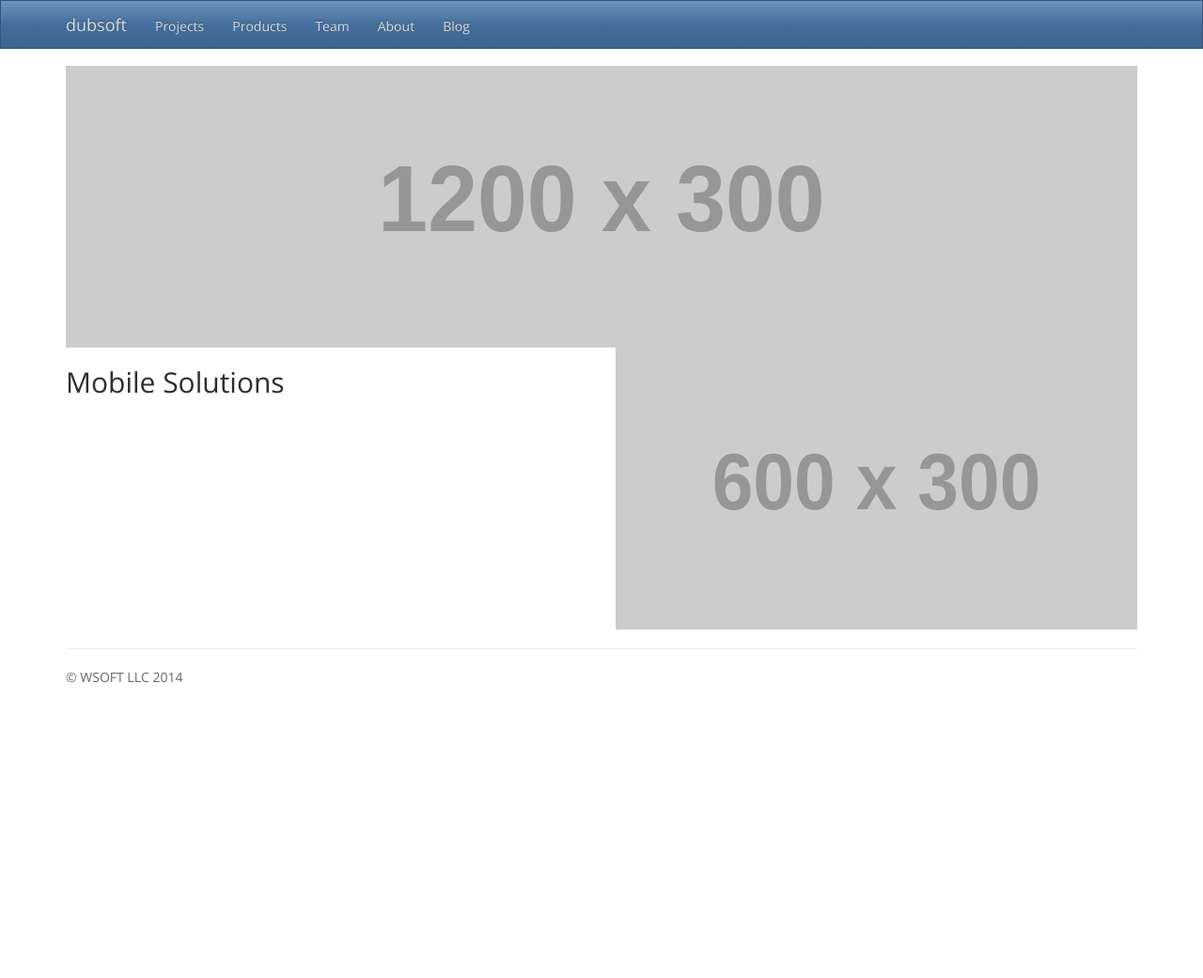
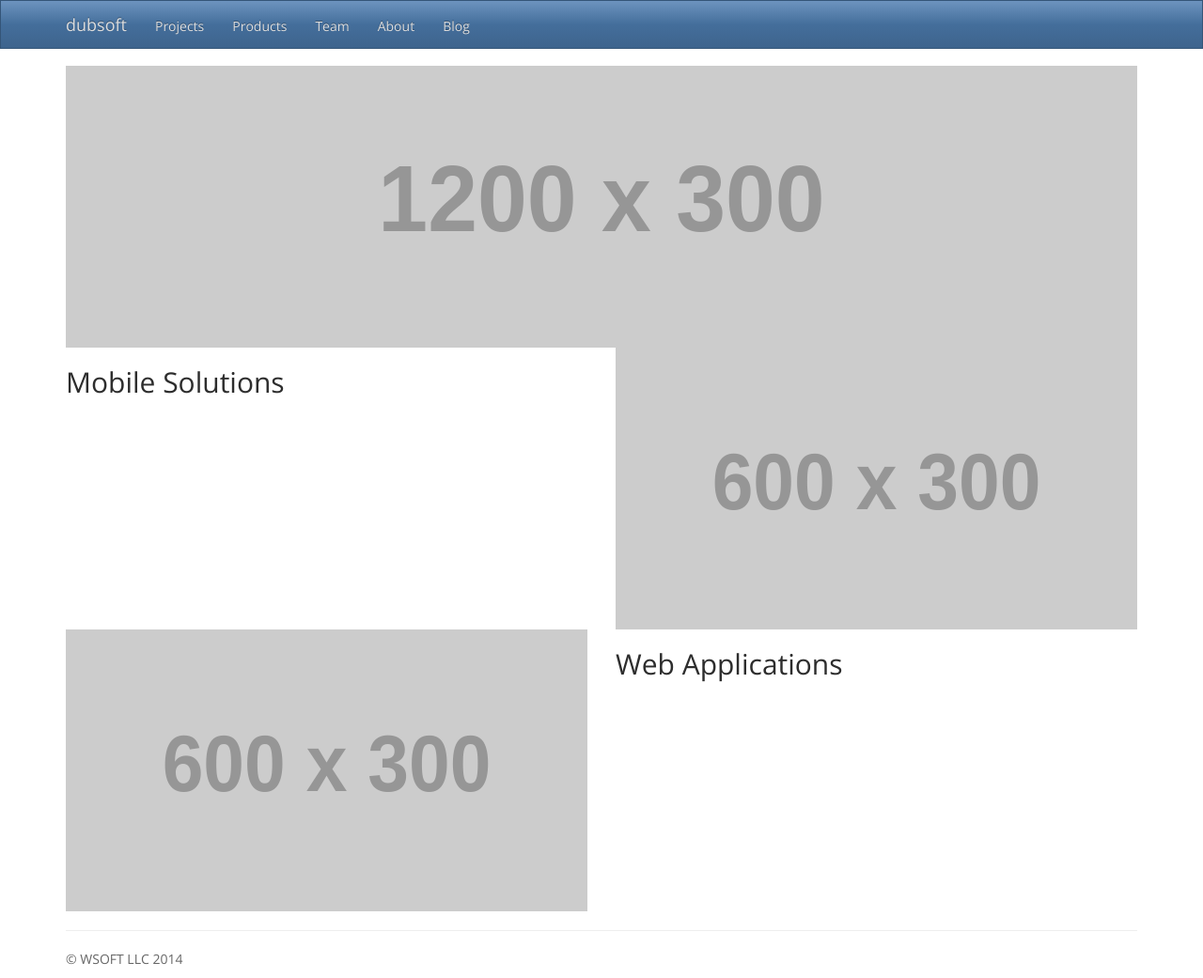
Before and after one commit to dubsoft/dubsoft-www, a Jekyll site: the page built from index.html, in a window 1280 px wide and 1041 px high. Shown: the whole window at 94% size. Built offline with Jekyll 4.4.1, drawn with Linux system fonts in a browser that asks for light colours; nearby versions of some CDN libraries; Markdown is read by kramdown in place of the engine named in the settings.

Commit message:
Use jekyll data

```diff
--- /dev/null
+++ b/_data/features.yml
@@ -0,0 +1,2 @@
+- title: Mobile Solutions
+- title: Web Applications
--- a/index.html
+++ b/index.html
@@ -12,15 +12,40 @@ title: dubsoft
   </div>
 </div>
 
+{% for f in site.data.features %}
 
-<div class="row">
+  {% capture t %}
     <div class="col-md-6">
-    <h2>Mobile Solutions</h2>
+      <h2>{{ f.title }}</h2>
+      {% if f.blurb %}
+        <p>{{ f.blurb }}</p>
+      {% endif %}
     </div>
+  {% endcapture %}
+  {% capture i %}
     <div class="col-md-6">
       <img height="300px"
                width="100%"
-         src="http://placehold.it/600x300.jpg"
-    />
+               src="
+      {% if f.image %}
+        {{ f.image }}
+      {% else %}
+        http://placehold.it/600x300.jpg
+      {% endif %}
+      "/>
     </div>
+  {% endcapture %}
+
+  {% capture direction %}{% cycle 'left', 'right' %}{% endcapture %}
+
+  <div class="row">
+    {% if direction == 'right' %}
+      {{ i }}
+      {{ t }}
+    {% else %}
+      {{ t }}
+      {{ i }}
+    {% endif %}
   </div>
+
+{% endfor %}
```
Lines whose indentation alone changed are shown as unchanged.
